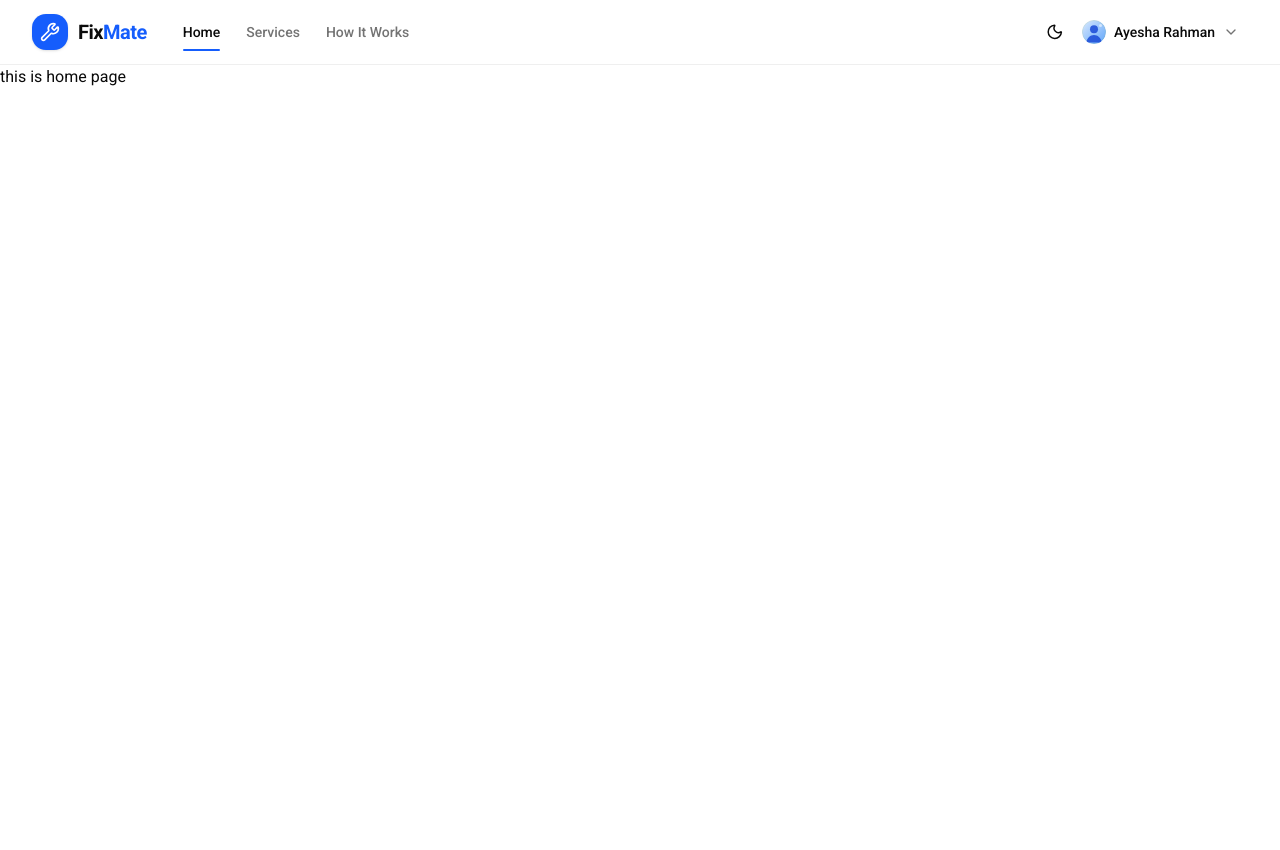
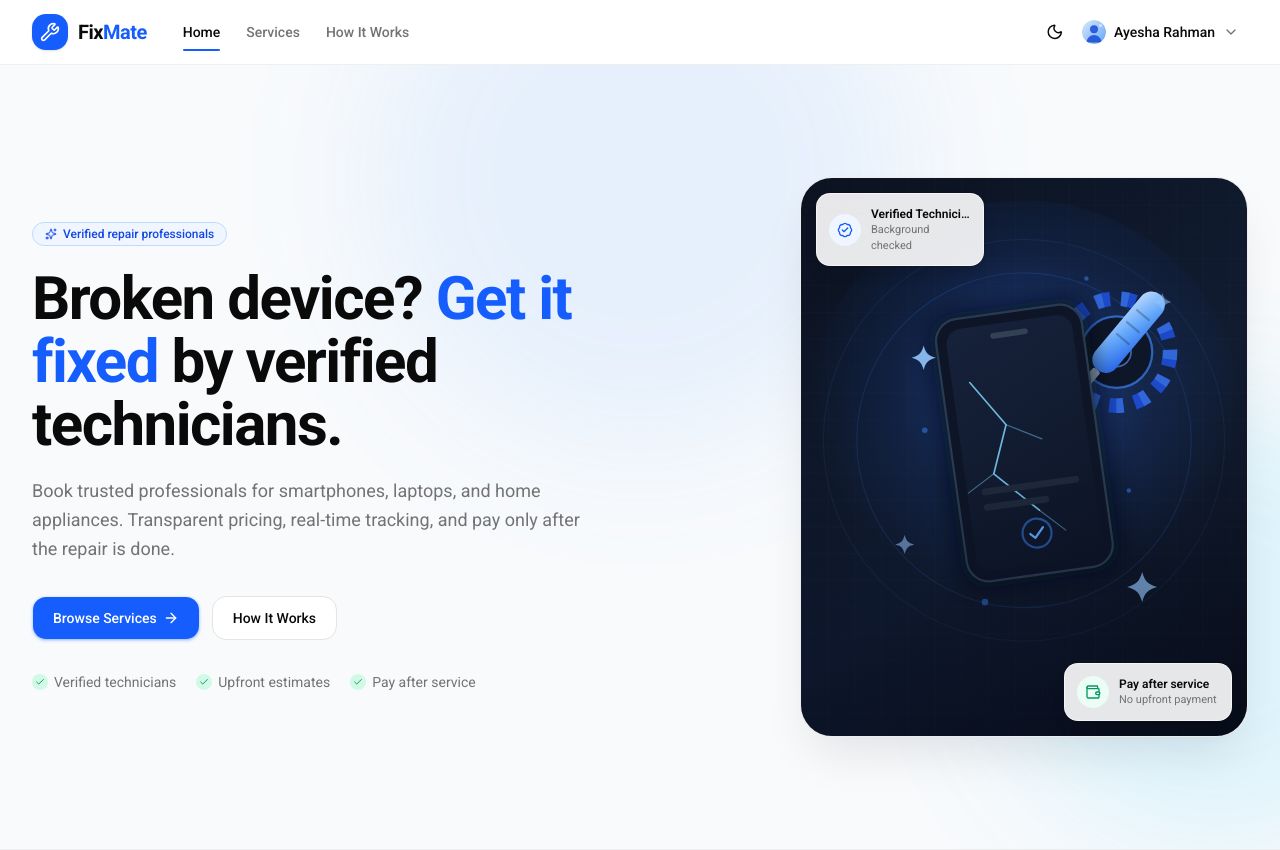
Before and after one commit to atikhasananik/fixMate, a Next.js app: page / in a window 1280 px wide. Before the commit the page ends 800 px from the top, so only its background shows below. Built offline with nearby package versions, Linux system fonts and the light colour scheme.

Commit message:
add hero section using ai

```diff
--- a/package.json
+++ b/package.json
@@ -34,6 +34,7 @@
     "@types/react": "^19",
     "@types/react-dom": "^19",
     "babel-plugin-react-compiler": "1.0.0",
+    "daisyui": "^5.8.1",
     "eslint": "^9",
     "eslint-config-next": "16.4.6",
     "tailwindcss": "4.3.3",
--- a/src/app/globals.css
+++ b/src/app/globals.css
@@ -1,4 +1,5 @@
 @import "tailwindcss";
+@plugin "daisyui";
 @import "tw-animate-css";
 @import "shadcn/tailwind.css";
 
--- a/src/app/page.tsx
+++ b/src/app/page.tsx
@@ -1,5 +1,32 @@
+import { HeroSection } from "@/components/home/hero-section";
+
 export default function Home() {
   return (
-   <div>this is home page</div>
+    <div className="flex flex-1 flex-col">
+      <HeroSection
+        eyebrow="Verified repair professionals"
+        title={
+          <>
+            Broken device?{" "}
+            <span className="text-blue-600 dark:text-blue-400">
+              Get it fixed
+            </span>{" "}
+            by verified technicians.
+          </>
+        }
+        description="Book trusted professionals for smartphones, laptops, and home appliances. Transparent pricing, real-time tracking, and pay only after the repair is done."
+        primaryAction={{ label: "Browse Services", href: "/services" }}
+        secondaryAction={{ label: "How It Works", href: "/about" }}
+        image={{
+          src: "/hero-technician.svg",
+          alt: "Illustration of a smartphone being repaired with a screwdriver and a gear",
+        }}
+        highlights={[
+          "Verified technicians",
+          "Upfront estimates",
+          "Pay after service",
+        ]}
+      />
+    </div>
   );
 }
--- /dev/null
+++ b/src/components/home/hero-section.tsx
@@ -0,0 +1,119 @@
+import type { ReactNode } from "react";
+import Link from "next/link";
+import { ArrowRight, Check, Sparkles } from "lucide-react";
+import { cn } from "cn";
+import { Badge } from "@/components/ui/badge";
+import { Button } from "@/components/ui/button";
+import { HeroVisual } from "@/components/home/hero-visual";
+
+type HeroAction = {
+  label: string;
+  href: string;
+};
+
+type HeroSectionProps = {
+  eyebrow?: string;
+  title: ReactNode;
+  description: string;
+  primaryAction: HeroAction;
+  secondaryAction?: HeroAction;
+  image: {
+    src: string;
+    alt: string;
+  };
+  highlights?: string[];
+  className?: string;
+};
+
+export function HeroSection({
+  eyebrow,
+  title,
+  description,
+  primaryAction,
+  secondaryAction,
+  image,
+  highlights,
+  className,
+}: HeroSectionProps) {
+  return (
+    <section
+      aria-labelledby="hero-heading"
+      className={cn(
+        "relative overflow-hidden border-b border-border/60 bg-slate-50 dark:bg-[#0B1120]",
+        className
+      )}
+    >
+      <div
+        aria-hidden="true"
+        className="pointer-events-none absolute inset-0 overflow-hidden"
+      >
+        <div className="absolute -top-40 left-1/2 size-[34rem] -translate-x-1/2 rounded-full bg-blue-400/10 blur-3xl dark:bg-blue-500/10" />
+        <div className="absolute -right-40 bottom-0 size-[28rem] rounded-full bg-sky-400/10 blur-3xl dark:bg-sky-500/10" />
+      </div>
+
+      <div className="relative mx-auto grid w-full max-w-7xl items-center gap-12 px-4 py-16 sm:px-6 sm:py-20 lg:grid-cols-2 lg:gap-16 lg:px-8 lg:py-28">
+        <div className="max-w-2xl">
+          {eyebrow ? (
+            <Badge
+              variant="outline"
+              className="h-6 gap-1.5 border-blue-200 bg-blue-50 px-3 text-blue-700 dark:border-blue-900/70 dark:bg-blue-950/60 dark:text-blue-300"
+            >
+              <Sparkles className="size-3" aria-hidden="true" />
+              {eyebrow}
+            </Badge>
+          ) : null}
+
+          <h1
+            id="hero-heading"
+            className="mt-5 text-4xl leading-[1.05] font-bold tracking-tight text-foreground sm:text-5xl lg:text-6xl"
+          >
+            {title}
+          </h1>
+
+          <p className="mt-5 max-w-xl text-base leading-relaxed text-muted-foreground sm:text-lg">
+            {description}
+          </p>
+
+          <div className="mt-8 flex flex-col gap-3 sm:flex-row">
+            <Button
+              size="lg"
+              nativeButton={false}
+              render={<Link href={primaryAction.href} />}
+              className="h-11 rounded-xl bg-blue-600 px-5 text-white shadow-sm shadow-blue-600/20 hover:bg-blue-700 dark:bg-blue-500 dark:text-slate-950 dark:hover:bg-blue-400"
+            >
+              {primaryAction.label}
+              <ArrowRight className="size-4" aria-hidden="true" />
+            </Button>
+
+            {secondaryAction ? (
+              <Button
+                variant="outline"
+                size="lg"
+                nativeButton={false}
+                render={<Link href={secondaryAction.href} />}
+                className="h-11 rounded-xl px-5"
+              >
+                {secondaryAction.label}
+              </Button>
+            ) : null}
+          </div>
+
+          {highlights?.length ? (
+            <ul className="mt-8 flex flex-wrap gap-x-5 gap-y-2.5 text-sm text-muted-foreground">
+              {highlights.map((highlight) => (
+                <li key={highlight} className="flex items-center gap-1.5">
+                  <span className="flex size-4 items-center justify-center rounded-full bg-emerald-100 text-emerald-700 dark:bg-emerald-950/60 dark:text-emerald-300">
+                    <Check className="size-2.5" aria-hidden="true" />
+                  </span>
+                  {highlight}
+                </li>
+              ))}
+            </ul>
+          ) : null}
+        </div>
+
+        <HeroVisual src={image.src} alt={image.alt} />
+      </div>
+    </section>
+  );
+}
--- /dev/null
+++ b/src/components/home/hero-visual.tsx
@@ -0,0 +1,79 @@
+import Image from "next/image";
+import { BadgeCheck, Wallet } from "lucide-react";
+import { Card, CardContent } from "@/components/ui/card";
+
+type HeroVisualProps = {
+  src: string;
+  alt: string;
+};
+
+export function HeroVisual({ src, alt }: HeroVisualProps) {
+  return (
+    <div className="relative mx-auto w-full max-w-md lg:mr-0 lg:ml-auto">
+      <div
+        aria-hidden="true"
+        className="absolute -inset-8 -z-10 rounded-full bg-blue-500/15 blur-3xl dark:bg-blue-500/10"
+      />
+      <div
+        aria-hidden="true"
+        className="absolute -top-5 -right-5 -z-10 size-36 rounded-full border border-blue-200/70 bg-blue-100/60 dark:border-blue-900/60 dark:bg-blue-950/40"
+      />
+
+      <div className="relative overflow-hidden rounded-[2rem] border border-border/70 bg-card shadow-2xl shadow-slate-950/10 dark:shadow-black/40">
+        <div className="relative aspect-[4/5]">
+          <Image
+            src={src}
+            alt={alt}
+            fill
+            priority
+            sizes="(min-width: 1024px) 40vw, (min-width: 640px) 70vw, 90vw"
+            className="object-cover"
+          />
+
+          <div
+            aria-hidden="true"
+            className="absolute inset-0 bg-gradient-to-t from-slate-950/35 via-transparent to-transparent"
+          />
+        </div>
+      </div>
+
+      <Card
+        size="sm"
+        className="absolute top-4 left-4 w-[10.5rem] border border-white/60 bg-white/90 shadow-lg backdrop-blur-md dark:border-white/10 dark:bg-slate-900/90"
+      >
+        <CardContent className="flex items-center gap-2.5">
+          <span className="flex size-8 shrink-0 items-center justify-center rounded-full bg-blue-50 text-blue-600 dark:bg-blue-950/70 dark:text-blue-300">
+            <BadgeCheck className="size-4" aria-hidden="true" />
+          </span>
+          <div className="min-w-0">
+            <p className="truncate text-xs font-semibold text-foreground">
+              Verified Technician
+            </p>
+            <p className="text-[11px] text-muted-foreground">
+              Background checked
+            </p>
+          </div>
+        </CardContent>
+      </Card>
+
+      <Card
+        size="sm"
+        className="absolute right-4 bottom-4 w-[10.5rem] border border-white/60 bg-white/90 shadow-lg backdrop-blur-md dark:border-white/10 dark:bg-slate-900/90"
+      >
+        <CardContent className="flex items-center gap-2.5">
+          <span className="flex size-8 shrink-0 items-center justify-center rounded-full bg-emerald-50 text-emerald-600 dark:bg-emerald-950/70 dark:text-emerald-300">
+            <Wallet className="size-4" aria-hidden="true" />
+          </span>
+          <div className="min-w-0">
+            <p className="truncate text-xs font-semibold text-foreground">
+              Pay after service
+            </p>
+            <p className="text-[11px] text-muted-foreground">
+              No upfront payment
+            </p>
+          </div>
+        </CardContent>
+      </Card>
+    </div>
+  );
+}
```
Also changed, not shown: public/hero-technician.svg (added), 1 other file (tests, documents, lock files or other folders).
